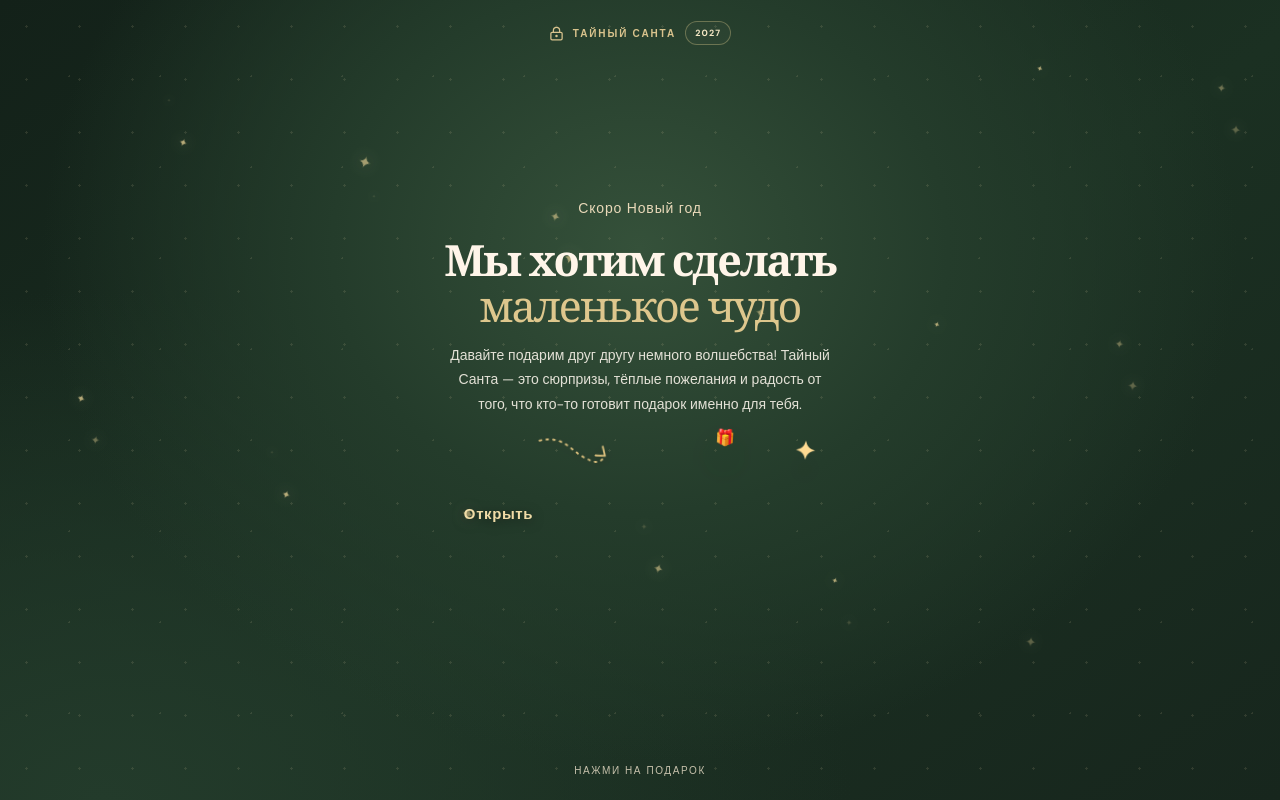
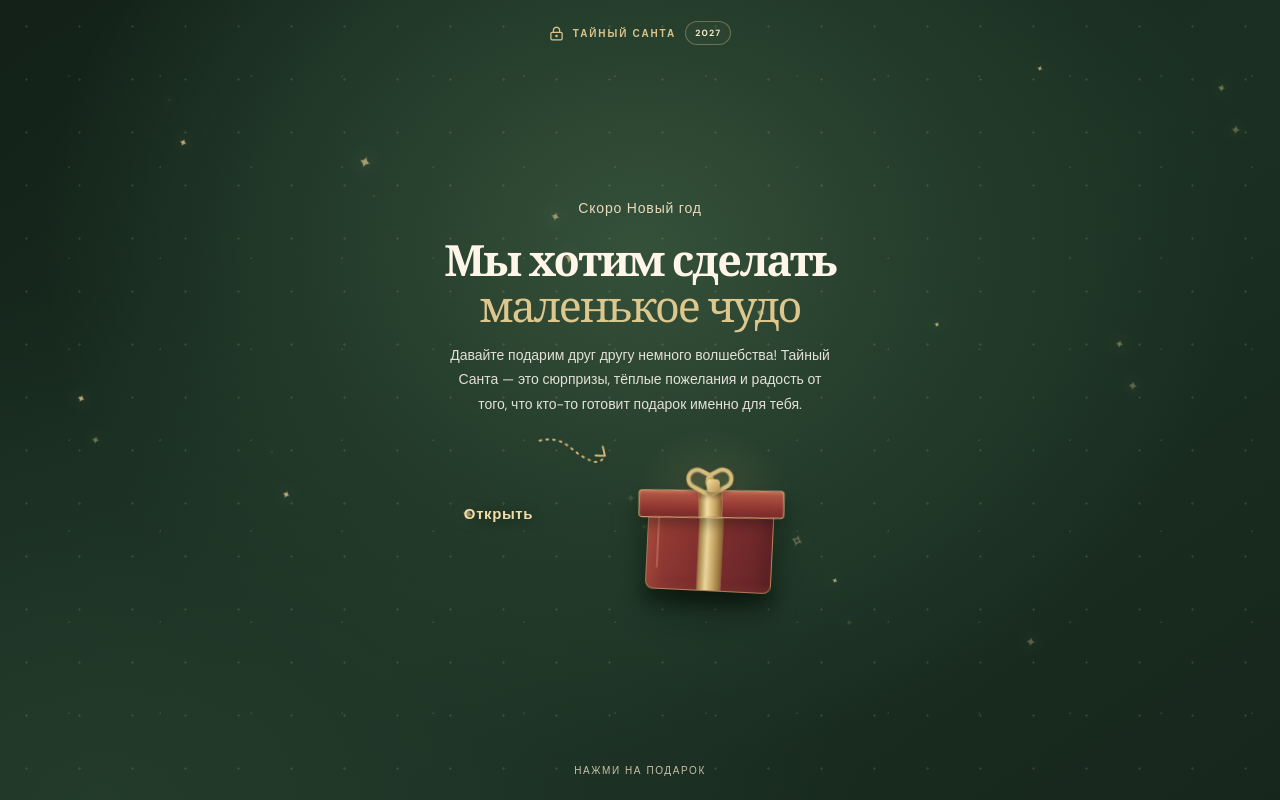
Before and after one commit to mesavin13-droid/tainy-santa, a Next.js app: page / in a window 1280 px wide. Shown: the top 800 px of the page. Built offline with nearby package versions, Linux system fonts and the light colour scheme; a web font is replaced by a local one.

Commit message:
Replace intro emoji with illustrated gift box

```diff
--- a/app/page.tsx
+++ b/app/page.tsx
@@ -59,7 +59,18 @@ export default function Home() {
           <button type="button" className={`gift-open-trigger${giftOpening ? " is-opening" : ""}`} onClick={unlock} disabled={giftOpening} aria-label="Открыть новогодний подарок">
             <span className="gift-open-label">Открыть</span>
             <svg className="gift-dotted-arrow" viewBox="0 0 92 52" aria-hidden="true"><path d="M4 8 C31 3 39 20 53 29 S73 40 80 30" fill="none" stroke="currentColor" strokeWidth="2.2" strokeLinecap="round" strokeDasharray="2 6"/><path d="M69 29 L80 30 L78 19" fill="none" stroke="currentColor" strokeWidth="2.2" strokeLinecap="round" strokeLinejoin="round"/></svg>
-            <div className="lock-gift" aria-hidden="true"><span>🎁</span><b>✦</b></div>
+            <div className="lock-gift" aria-hidden="true">
+              <div className="gift-aura"/>
+              <div className="gift-box-shadow"/>
+              <div className="gift-box-body">
+                <span className="gift-ribbon-vertical"/>
+                <span className="gift-box-shine"/>
+              </div>
+              <div className="gift-box-lid"><span className="gift-ribbon-horizontal"/></div>
+              <div className="gift-bow"><i/><i/><b/></div>
+              <span className="gift-spark gift-spark-left">✦</span>
+              <span className="gift-spark gift-spark-right">✧</span>
+            </div>
           </button>
         </div>
         <div className="gift-open-caption">{giftOpening ? "Уже открываем твоё чудо…" : "Нажми на подарок"}</div>
```
